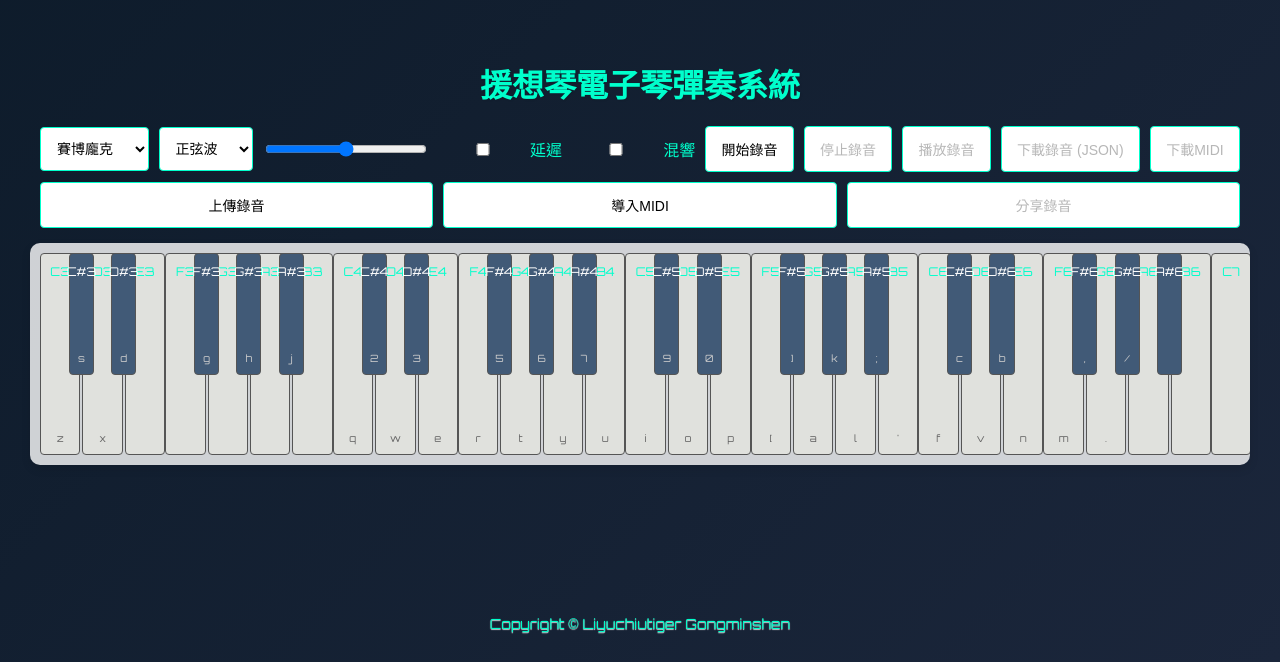
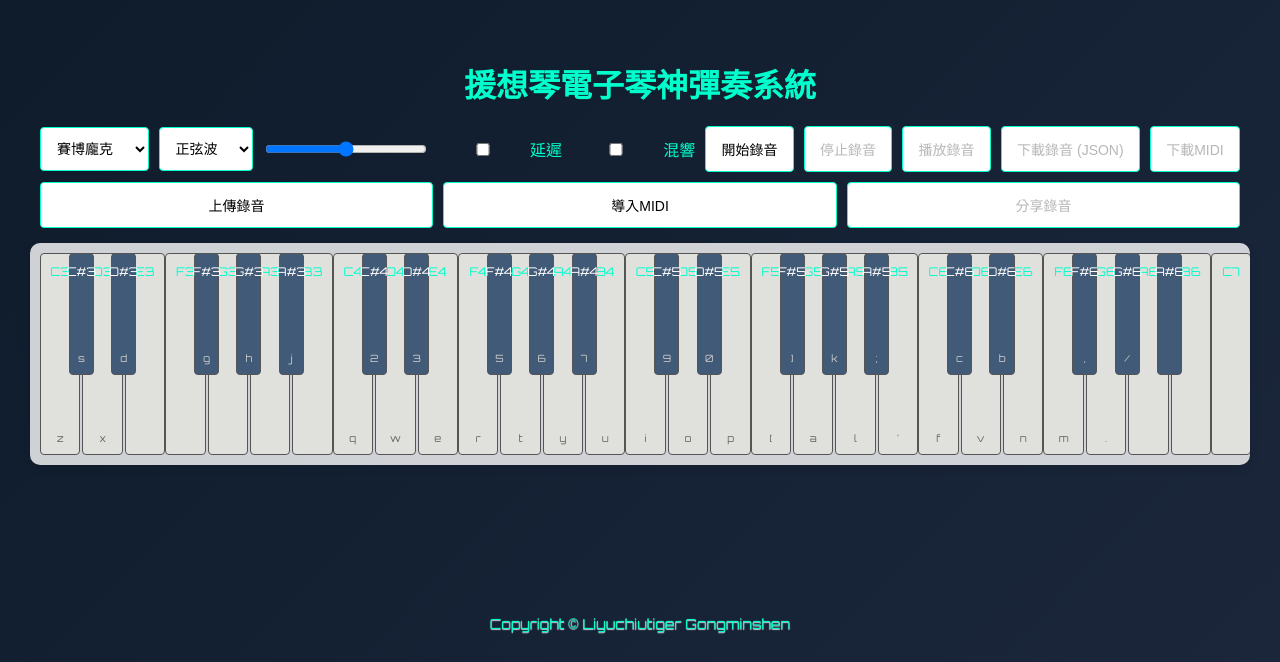
Before and after one commit to gongminshenliyuchiutiger/electronic-keyboard, a plain HTML site: page index.html in a window 1280 px wide. Shown: the part 158-820 px from the top of the page. Drawn offline with Linux system fonts and the light colour scheme; a web font is replaced by a local one.

Commit message:
202504080022

```diff
--- a/index.html
+++ b/index.html
@@ -301,7 +301,7 @@
     <link href="https://fonts.googleapis.com/css2?family=Orbitron&family=Press+Start+2P&family=Roboto&family=Georgia&family=Comic+Sans+MS&display=swap" rel="stylesheet">
 </head>
 <body class="cyberpunk">
-    <h1>援想琴電子琴彈奏系統</h1>
+    <h1>援想琴電子琴神彈奏系統</h1>
     <div class="controls">
         <select id="theme">
             <option value="cyberpunk">賽博龐克</option>
```
